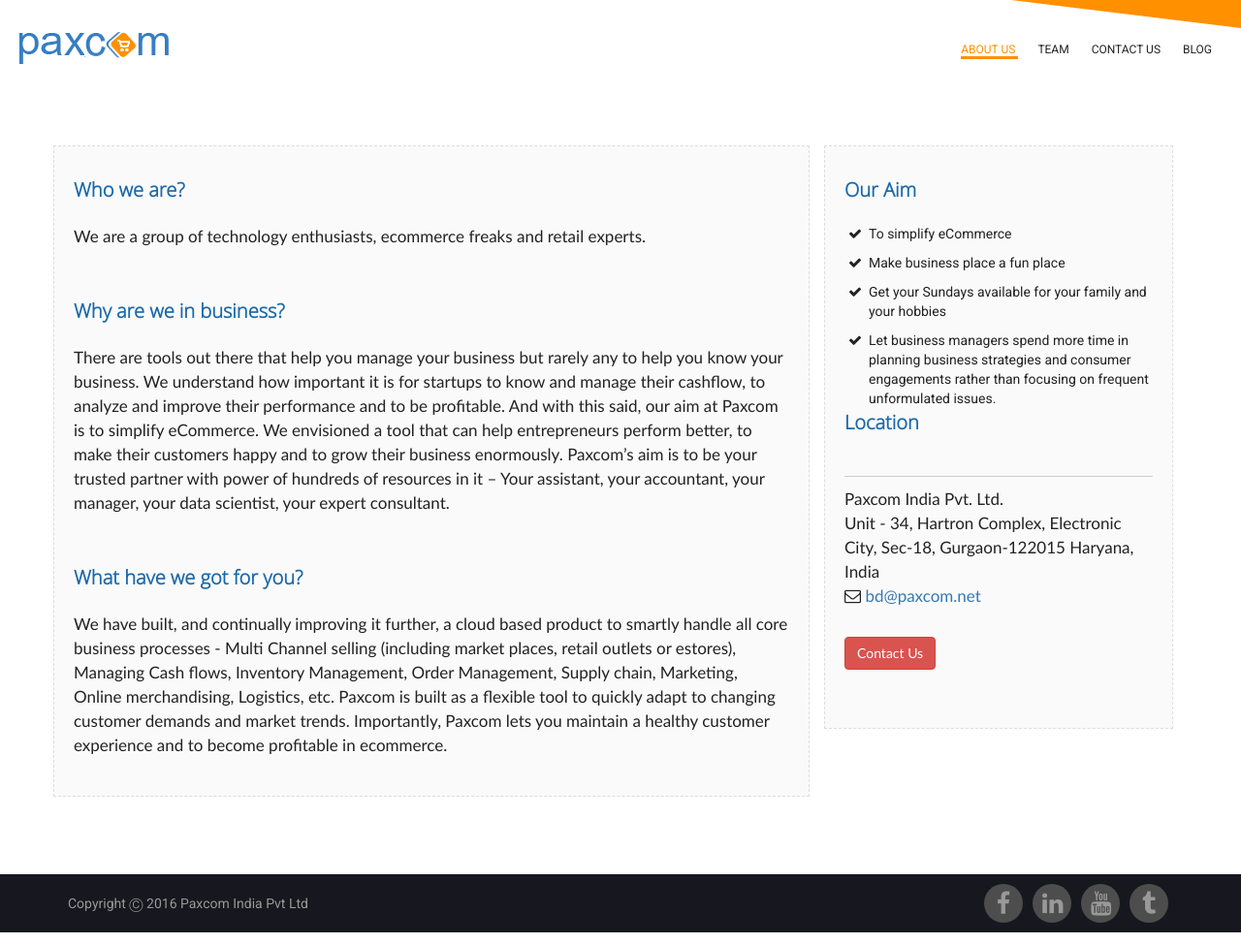
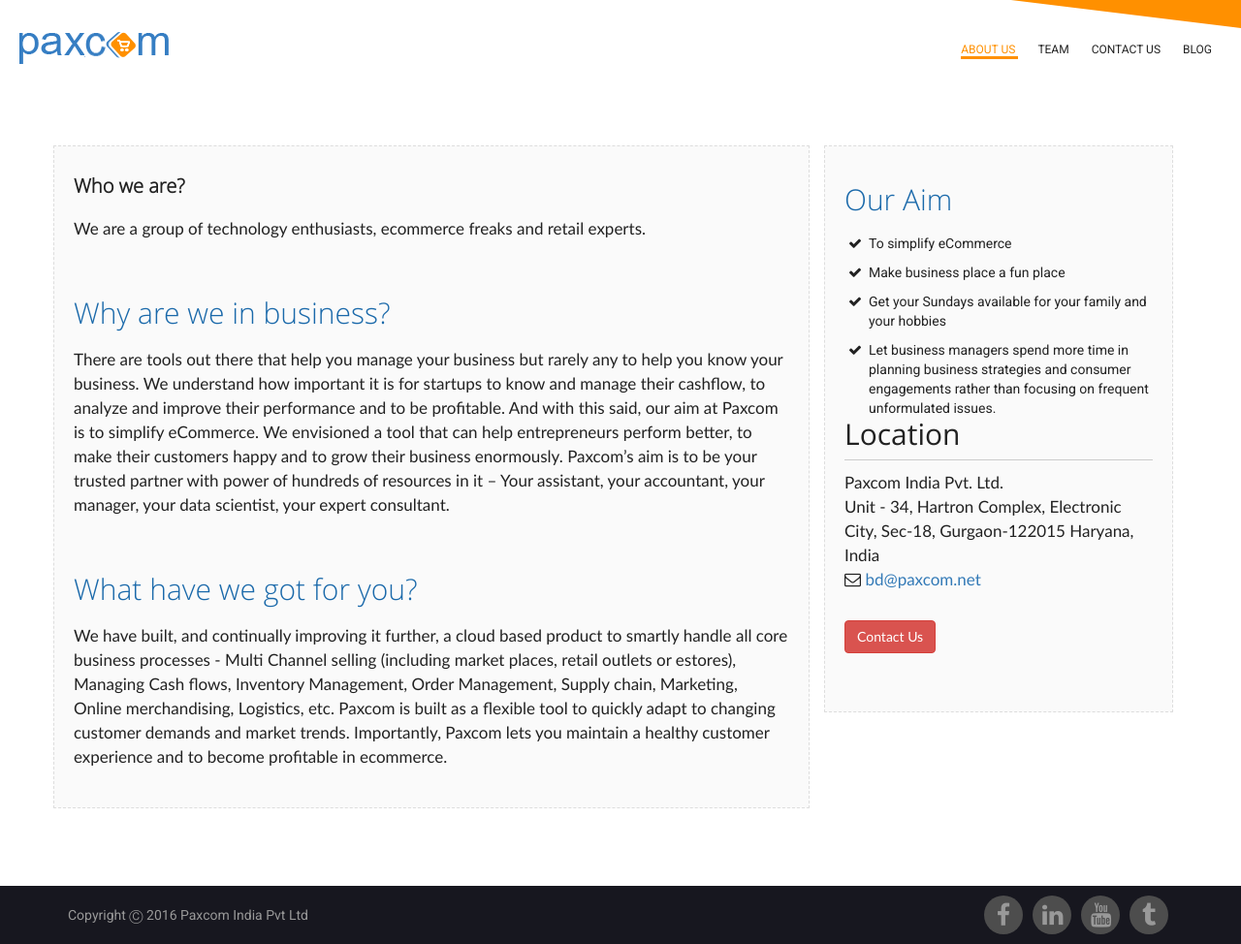
Before and after one commit to paxcom/paxcom.github.io, a Jekyll site: the page built from about-us.html, in a window 1280 px wide. Shown: the whole page at 97% size. Built offline with Jekyll 4.4.1, drawn with Linux system fonts in a browser that asks for light colours; comment, search, counter and statistics services are not loaded.

Commit message:
update tag

```diff
--- a/_includes/aboutUs.html
+++ b/_includes/aboutUs.html
@@ -6,14 +6,14 @@
 <div class="col-sm-8 sidebar">
 <h5 class="no-padding">Who we are?</h5>
 <p>We are a group of technology enthusiasts, ecommerce freaks and retail experts.</p>
-<h5>Why are we in business?</h5>
+<h1>Why are we in business?</h1>
 <p>There are tools out there that help you manage your business but rarely any to help you know your business. We understand how important it is for startups to know and manage their cashflow, to analyze and improve their performance and to be profitable. And with this said, our aim at Paxcom is to simplify eCommerce. We envisioned a tool that can help entrepreneurs perform better, to make their customers happy and to grow their business enormously. Paxcom’s aim is to be your trusted partner with power of hundreds of resources in it – Your assistant, your accountant, your manager, your data scientist, your expert consultant.</p>
 
-<h5>What have we got for you?</h5>
+<h1>What have we got for you?</h1>
 <p> We have built, and continually improving it further, a cloud based product to smartly handle all core business processes - Multi Channel selling (including market places, retail outlets or estores), Managing Cash flows, Inventory Management, Order Management, Supply chain, Marketing, Online merchandising, Logistics, etc. Paxcom is built as a flexible tool to quickly adapt to changing customer demands and market trends. Importantly, Paxcom lets you maintain a healthy customer experience and to become profitable in ecommerce. </p>
 </div>
 <div class="col-sm-4"><div class="sidebar">
-      <h5 class="no-padding"> Our Aim </h5>
+      <h1 class="no-padding"> Our Aim </h1>
       <ul class="custom-list">
         <li>To simplify eCommerce</li>
         <li>Make business place a fun place</li>
@@ -22,7 +22,7 @@
 
       </ul>
 
-          <h5 >Location</h5>
+          <h2 >Location</h2>
            <address>
 
               <p>Paxcom India Pvt. Ltd. <br> Unit - 34, Hartron Complex, Electronic City, Sec-18, Gurgaon-122015 Haryana, India<br>
--- a/css/style.css
+++ b/css/style.css
@@ -1154,7 +1154,7 @@
 }
 
 
-.about-us h5, .contact-us h5{ color:#1a69aa; padding-top:30px; line-height:30px;}
+.about-us h1, .contact-us h1{ color:#1a69aa; padding-top:30px; line-height:30px;}
 .contact-us{ }
 .contact-us label{ color:#000000; font-weight:normal;}
 
@@ -1221,7 +1221,7 @@
     border-radius: 0;
     border-top: 1px solid #cccccc;
     float: left;
-    margin-top: 30px;
+    margin-top:0;
     padding: 0;
     width: 100%;
 }
```
